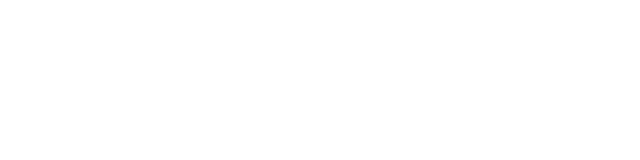
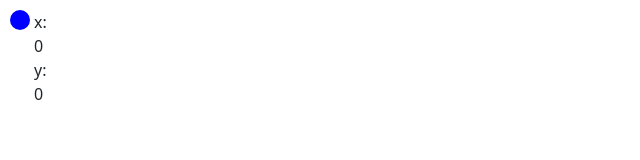
Before and after one commit to dgutierrez21/Learning-ReactJS--React-Docs, a React (Vite) app in the folder 01-learn/: page / in a window 1280 px wide. Shown: the top 160 px of the page, without its empty margins (0-640 px from the left). Built offline with nearby package versions, Linux system fonts and the light colour scheme.

Commit message:
Tratar el estado como de sólo lectura

```diff
--- a/01-learn/src/03-agregar-interactividad/06-actualizar-objetos-en-el-estado/ActualizarObjetosEnElEstado.jsx
+++ b/01-learn/src/03-agregar-interactividad/06-actualizar-objetos-en-el-estado/ActualizarObjetosEnElEstado.jsx
@@ -1,3 +1,7 @@
+import { PuntoEnMovimiento } from "./punto-en-movimiento/PuntoEnMovimiento";
+
 export const ActualizarObjetosEnElEstado = () => {
-  return <div>ActualizarObjetosEnElEstado</div>;
+  return <>
+  <PuntoEnMovimiento/>
+  </>;
 };
--- /dev/null
+++ b/01-learn/src/03-agregar-interactividad/06-actualizar-objetos-en-el-estado/punto-en-movimiento/PuntoEnMovimiento.jsx
@@ -0,0 +1,35 @@
+import { useState } from "react";
+
+export const PuntoEnMovimiento = () => {
+  const [posicion, setPosicion] = useState({
+    x: 0,
+    y: 0,
+  });
+
+  return (
+    <div
+      onPointerMove={(e) => {
+        setPosicion({
+          x: e.clientX,
+          y: e.clientY,
+        });
+      }}
+      style={{ position: "relative", width: "100vw", height: "100vh" }}
+    >
+      <div
+        style={{
+          position: "absolute",
+          backgroundColor: "blue",
+          borderRadius: "50%",
+          transform: `translate(${posicion.x}px, ${posicion.y}px)`,
+          left: -10,
+          top: -10,
+          width: 20,
+          height: 20,
+        }}
+      >
+        <p className="ms-4">{`x: ${posicion.x} y: ${posicion.y}`}</p>
+      </div>
+    </div>
+  );
+};
--- a/01-learn/src/03-agregar-interactividad/AgregarInteractividad.jsx
+++ b/01-learn/src/03-agregar-interactividad/AgregarInteractividad.jsx
@@ -3,6 +3,7 @@ import ElEstadoLaMemoriaDeUnComponente from "./02-el-estado--la-memoria-de-un-co
 import RenderizadoYConfirmacion from "./03-renderizado-y-confirmacion/RenderizadoYConfirmacion";
 import ElEstadoComoUnaInstantanea from "./04-el-estado-como-una-instantanea/ElEstadoComoUnaInstantanea";
 import PonerEnColaUnaSerieDeActualizacionesDeEstado from "./05-poner-en-cola-una-serie-de-actualizaciones-de-estado/PonerEnColaUnaSerieDeActualizacionesDeEstado";
+import { ActualizarObjetosEnElEstado } from "./06-actualizar-objetos-en-el-estado/ActualizarObjetosEnElEstado";
 
 const AgregarInteractividad = () => {
   return (
@@ -12,7 +13,7 @@ const AgregarInteractividad = () => {
       {/* <RenderizadoYConfirmacion /> */}
       {/* <ElEstadoComoUnaInstantanea /> */}
       {/* <PonerEnColaUnaSerieDeActualizacionesDeEstado /> */}
-
+      <ActualizarObjetosEnElEstado/>
     </>
   );
 };
```
Also changed, not shown: 01-learn/src/03-agregar-interactividad/06-actualizar-objetos-en-el-estado/ActualizarObjetosEnElEstado.txt.
